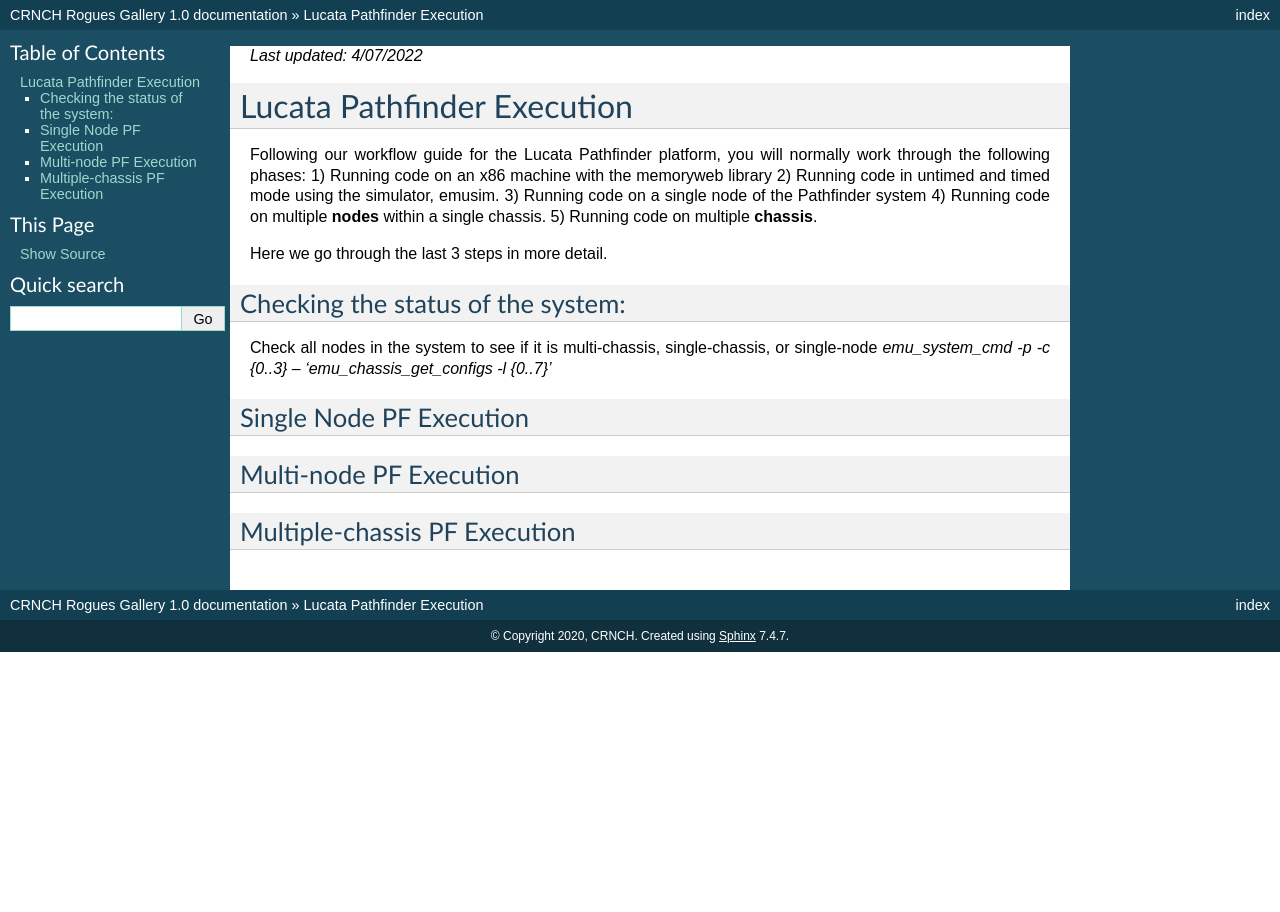
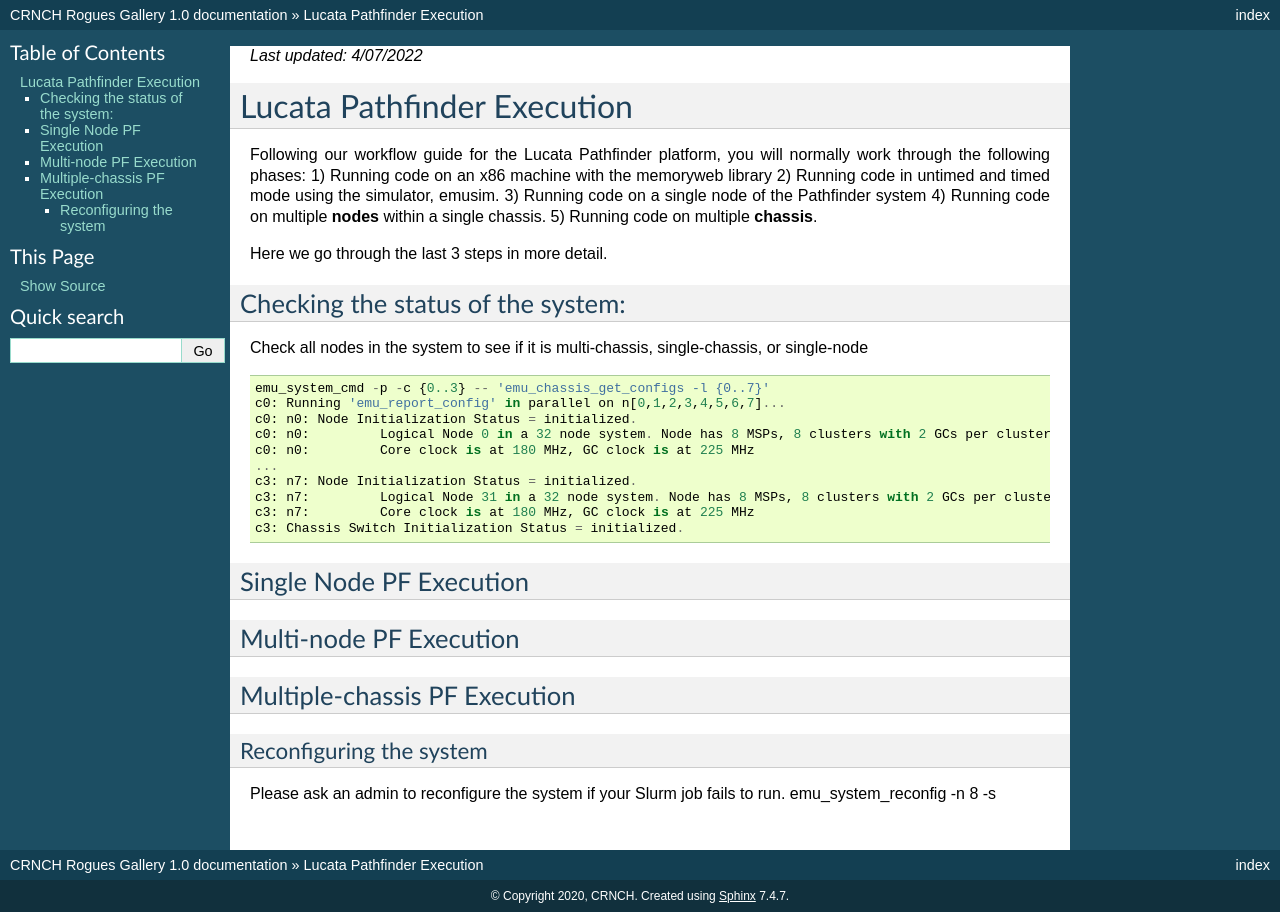
Before and after one commit to gt-crnch-rg/read-the-docs, a Sphinx documentation site: the page built from docs/lucata/lucata-pathfinder-execution.rst, in a window 1280 px wide. Built offline with Sphinx 7.4.7, drawn with Linux system fonts in a browser that asks for light colours; pages that are not in the unit, such as notebooks, are missing from menus.

Commit message:
Update lucata-pathfinder-execution.rst

```diff
--- a/docs/lucata/lucata-pathfinder-execution.rst
+++ b/docs/lucata/lucata-pathfinder-execution.rst
@@ -16,7 +16,19 @@
 ------------------------
 
 Check all nodes in the system to see if it is multi-chassis, single-chassis, or single-node
-`emu_system_cmd -p -c {0..3} -- 'emu_chassis_get_configs -l {0..7}'`
+
+.. code::
+
+    emu_system_cmd -p -c {0..3} -- 'emu_chassis_get_configs -l {0..7}'
+    c0: Running 'emu_report_config' in parallel on n[0,1,2,3,4,5,6,7]...
+    c0: n0: Node Initialization Status = initialized.
+    c0: n0:         Logical Node 0 in a 32 node system. Node has 8 MSPs, 8 clusters with 2 GCs per cluster.
+    c0: n0:         Core clock is at 180 MHz, GC clock is at 225 MHz
+    ...
+    c3: n7: Node Initialization Status = initialized.
+    c3: n7:         Logical Node 31 in a 32 node system. Node has 8 MSPs, 8 clusters with 2 GCs per cluster.
+    c3: n7:         Core clock is at 180 MHz, GC clock is at 225 MHz
+    c3: Chassis Switch Initialization Status = initialized.
 
 Single Node PF Execution
 -------------
@@ -26,3 +38,8 @@
 
 Multiple-chassis PF Execution
 -------------
+
+Reconfiguring the system
+~~~~~~~~~~~~~~~~~~~~~~~~
+Please ask an admin to reconfigure the system if your Slurm job fails to run.
+emu_system_reconfig -n 8 -s
```
